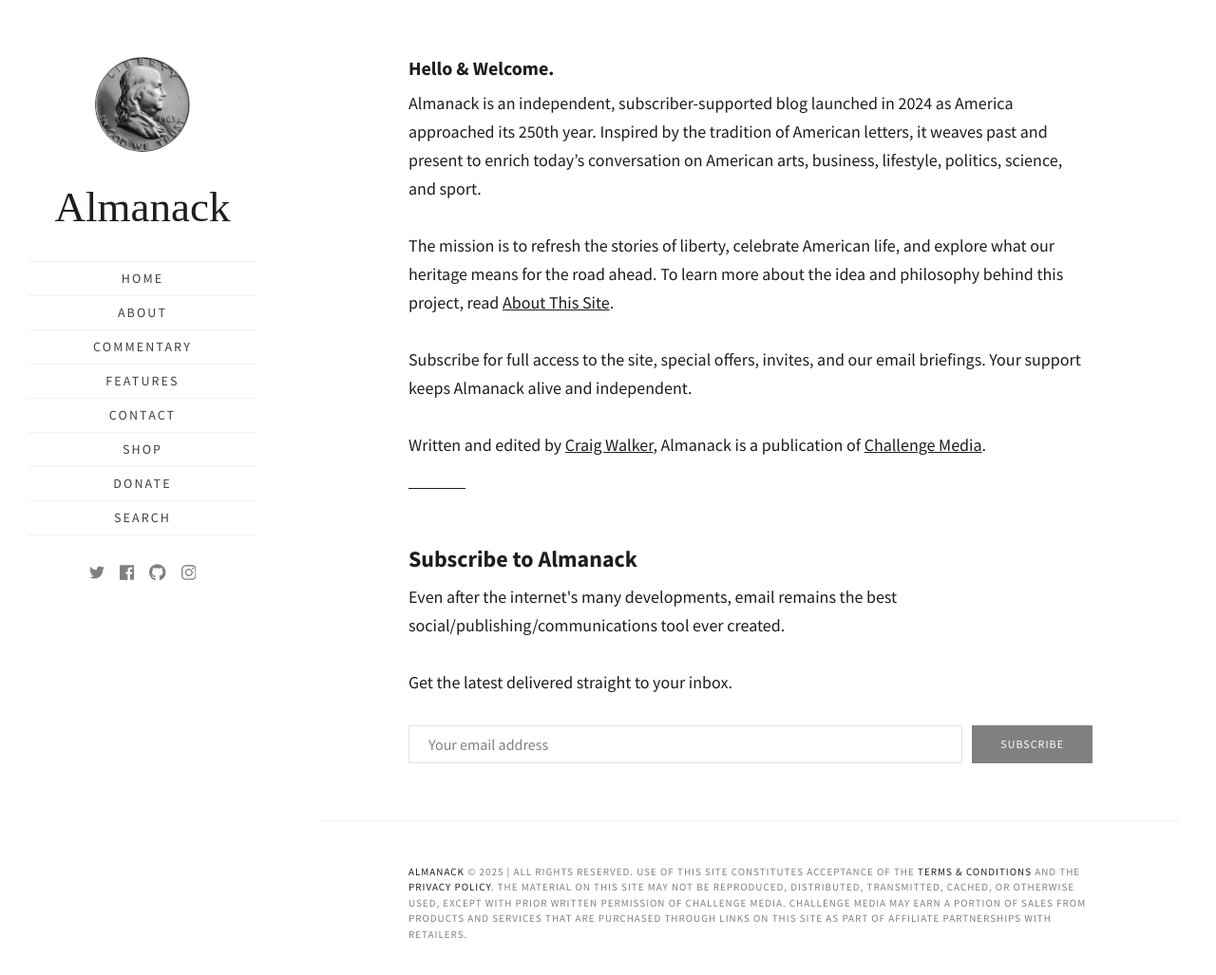
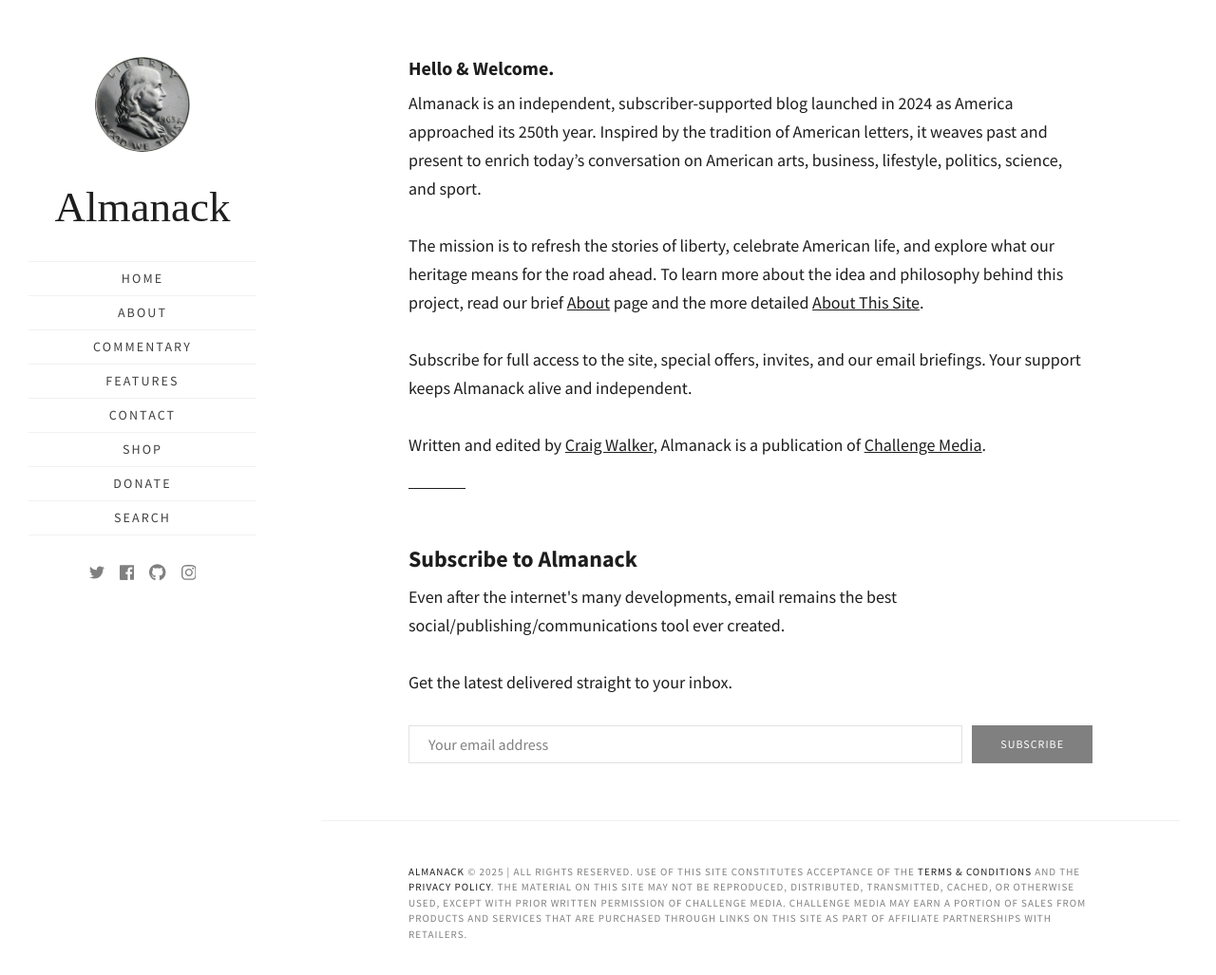
Before and after one commit to walkercraig/almanack, a Jekyll site: the page built from index.html, in a window 1280 px wide and 1052 px high. Shown: the top 1027 px of the window at 95% size. Built offline with Jekyll 4.4.1, drawn with Linux system fonts in a browser that asks for light colours; some web fonts are replaced; the list of posts is cut into pages by our own code.

Commit message:
Update index.html

```diff
--- a/index.html
+++ b/index.html
@@ -10,7 +10,7 @@
     <div class="hero inner">
         <h3>{{ site.author.greetings }}</h3>
         <p>Almanack is an independent, subscriber-supported blog launched in 2024 as America approached its 250th year. Inspired by the tradition of American letters, it weaves past and present to enrich today’s conversation on American arts, business, lifestyle, politics, science, and sport.</p>
-        <p>The mission is to refresh the stories of liberty, celebrate American life, and explore what our heritage means for the road ahead. To learn more about the idea and philosophy behind this project, read <a rel="me" href="https://almanack.blog/about-this-site.html">About This Site</a>.</p>
+        <p>The mission is to refresh the stories of liberty, celebrate American life, and explore what our heritage means for the road ahead. To learn more about the idea and philosophy behind this project, read our brief <a rel="me" href="https://walkercraig.github.io/almanack/about">About</a> page and the more detailed <a rel="me" href="https://walkercraig.github.io/almanack/about-this-site.html">About This Site</a>.</p>
         <p>Subscribe for full access to the site, special offers, invites, and our email briefings. Your support keeps Almanack alive and independent.</p>
         <p>Written and edited by <a rel="me" href="https://walkercraig.com">Craig Walker</a>, Almanack is a publication of <a rel="me" href="https://challenge.media">Challenge Media</a>.</p>
 
```
